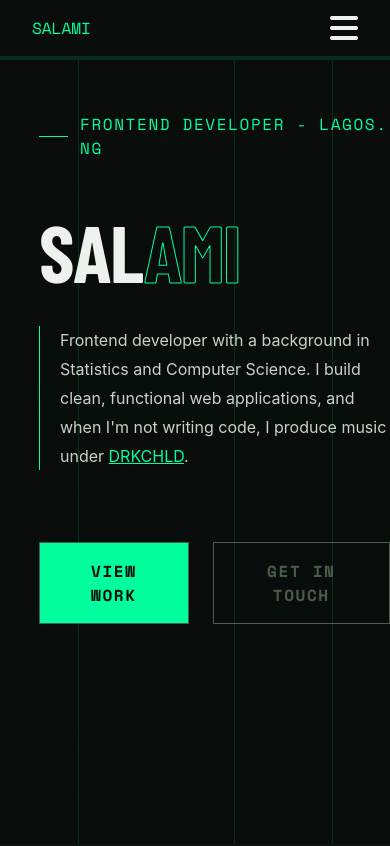
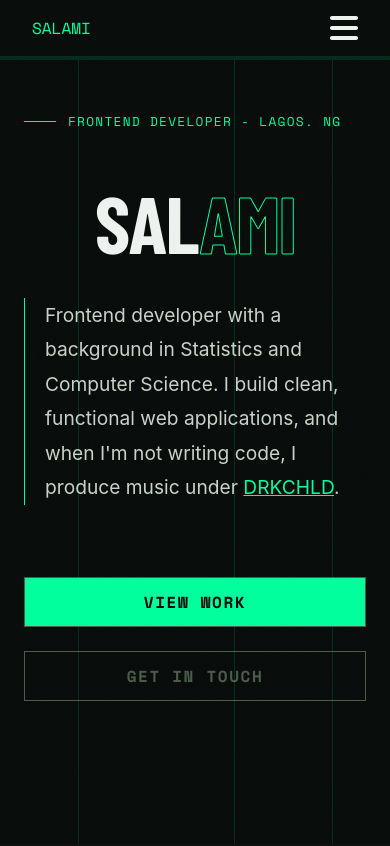
Before and after one commit to salaamii/salami, a React (Vite) app: page / in a window 390 px wide. Shown: the top 846 px of the page. Built offline with nearby package versions, Linux system fonts and the light colour scheme; a web font is replaced by a local one.

Commit message:
hero on mobile

```diff
--- a/src/components/hero.jsx
+++ b/src/components/hero.jsx
@@ -7,22 +7,22 @@ const Hero = ()=> {
             <div className="hero-line"></div>
             <div className="hero-line"></div>
 
-            <div className="text-container flex flex-col gap-6 w-full mt-4 mx-auto max-w-[1000px] pl-[10%]">
-                <div className="hero-eyebrow font-mono text-[1rem] text-green tracking-widest uppercase mb-8 flex items-center gap-3">
+            <div className="text-container flex flex-col gap-6 w-full mt-4 mx-auto max-w-[1000px] px-6 lg:pl-[10%] lg:px-0">
+                <div className="hero-eyebrow font-mono text-[0.8rem] lg:text-[1rem] text-green tracking-widest uppercase mb-8 flex items-center gap-3">
                     <p className="">FRONTEND DEVELOPER - LAGOS. NG</p>
                 </div>
 
-                <h1 className="font-condensed font-extrabold text-[clamp(5rem,16vw,11.5rem)] leading-[0.88] text-white uppercase tracking-[-0.02em] mb-[0.2em]">SAL<span className="name-outline">AMI</span></h1>
+                <h1 className="font-condensed font-extrabold text-[clamp(5rem,14vw,11.5rem)] leading-[0.88] text-white uppercase tracking-[-0.02em] mb-[0.2em] text-center">SAL<span className="name-outline">AMI</span></h1>
 
-                <p className="hero-desc text-text text-[1rem] max-w-[400px] leading-[1.8] mb-12 border-l border-green pl-5">
+                <p className="hero-desc text-text text-[1.2rem] lg:text-[1rem] text-left max-w-[400px] leading-[1.8] mb-12 border-l border-green pl-5">
                     Frontend developer with a background in Statistics and Computer Science.
                      I build clean, functional web applications, and when I'm not writing code,
                      I produce music under <a href="https://freiyardstd.vercel.app" className="about-link text-green underline" target="_blank">DRKCHLD</a>.
                 </p>
 
-                <div className="hero-cta flex gap-6 font-mono font-extrabold tracking-widest">
-                    <button className='border border-text-dim text-bg bg-green py-4 px-8 cursor-pointer'>VIEW WORK</button>
-                    <button className='border border-text-dim text-text-dim py-4 px-8 hover:text-green hover:text-green hover:border-green transition-colors cursor-pointer'>GET IN TOUCH</button>
+                <div className="hero-cta flex flex-col lg:flex-row gap-6 font-mono font-extrabold tracking-widest">
+                    <button className='border border-text-dim text-bg bg-green py-3 px-4 lg:py-4 lg:px-8 cursor-pointer'>VIEW WORK</button>
+                    <button className='border border-text-dim bg-bg text-text-dim py-3 px-4 lg:py-4 lg:px-8 hover:text-green hover:text-green hover:border-green transition-colors cursor-pointer'>GET IN TOUCH</button>
 
                 </div>
 
```
